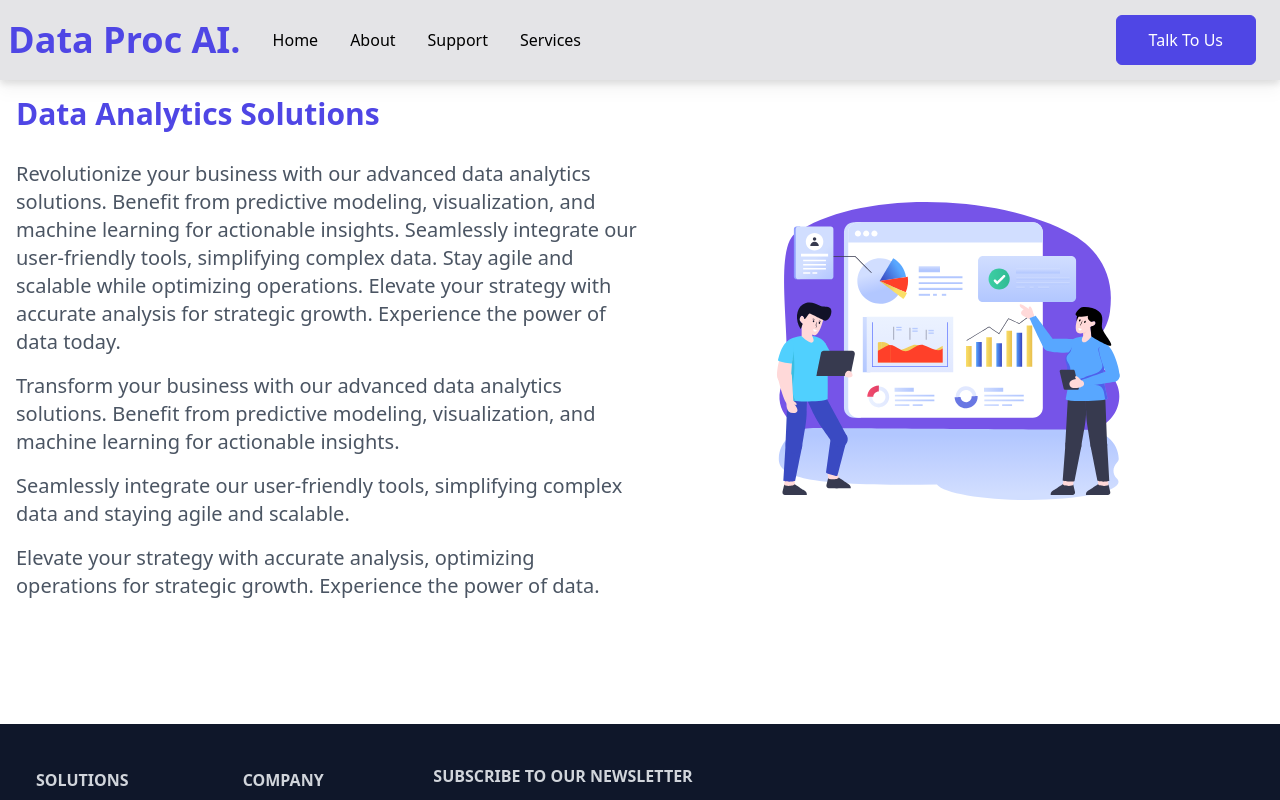
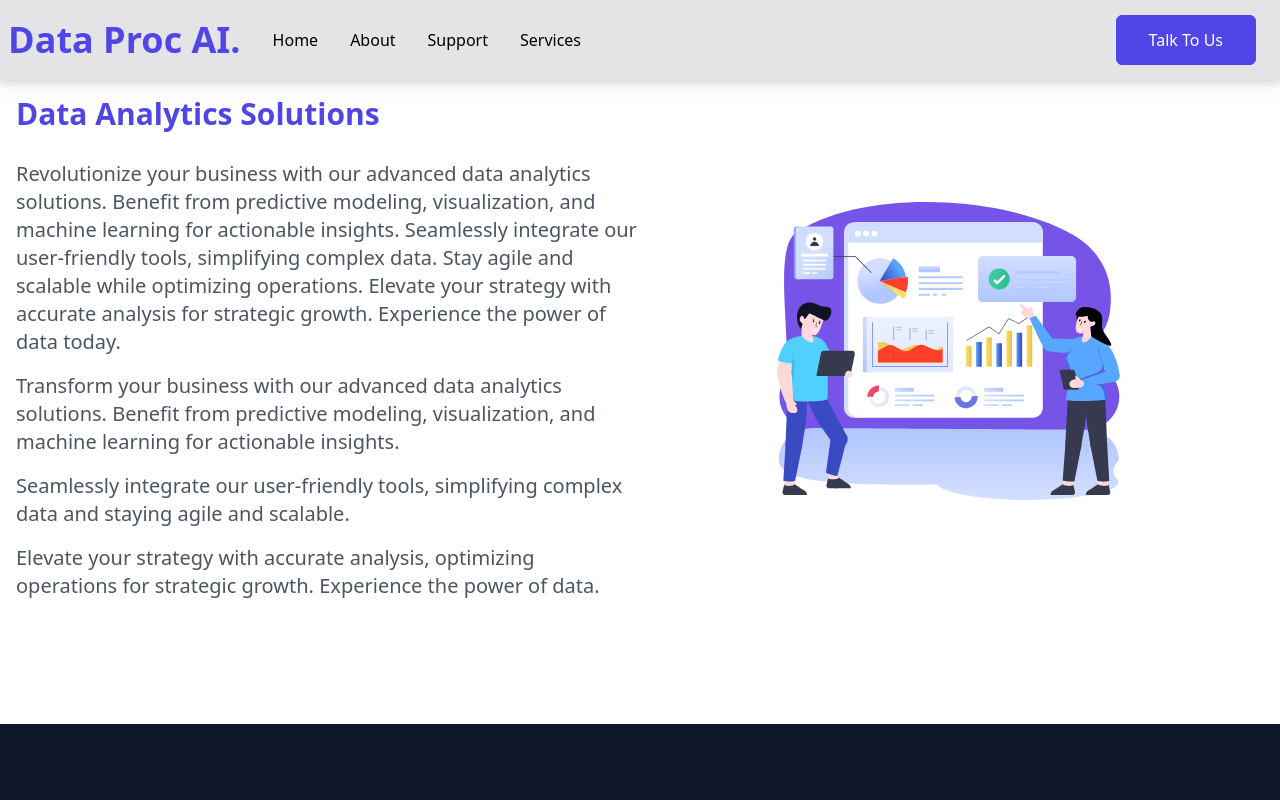
Before and after one commit to TheDataProcessorAI/react-website-app, a React (Create React App) app: page /analytics in a window 1280 px wide. Shown: the top 800 px of the page. Built offline with nearby package versions, Linux system fonts and the light colour scheme.

Commit message:
Update Footer.jsx

```diff
--- a/src/components/Footer.jsx
+++ b/src/components/Footer.jsx
@@ -16,7 +16,7 @@ const Footer = () => {
         <div className='max-w-[1240px] mx-auto grid grid-cols-2 md:grid-cols-6 border-b-2 border-gray-600 py-8'>
             <div>
                 <ul>
-                    <li className='py-1'><h6 className='font-bold uppercase pt-2'>Solutions</h6></li>
+                    <li className='py-1'><h6 className='font-bold uppercase pt-2 my-20'>Solutions</h6></li>
                     <Link to = '/data-engineering' target='_blank'>
                         <li className='py-1'>Data Engineering</li>
                     </Link>
@@ -33,7 +33,7 @@ const Footer = () => {
             </div>
             <div>
                 <ul>
-                    <li className='py-1'><h6 className='font-bold uppercase pt-2'>Company</h6></li>
+                    <li className='py-1'><h6 className='font-bold uppercase pt-2 my-20'>Company</h6></li>
                     <Link to="/about">
                         <li className='py-1'>About</li>
                     </Link>
@@ -47,7 +47,7 @@ const Footer = () => {
                 </ul>
             </div>
             <div className='col-span-2 pt-8 md:pt-2'>
-                <p className='font-bold uppercase'>Subscribe to our newsletter</p>
+                <p className='font-bold uppercase my-20'>Subscribe to our newsletter</p>
                 <p className='py-4'>The latest news, articles, and resources, sent to your inbox weekly.</p>
                 <form className='flex flex-col sm:flex-row'>
                     <input className='w-full p-2 mr-4 rounded-md mb-4' type="email" placeholder='Enter email..'/>
```
